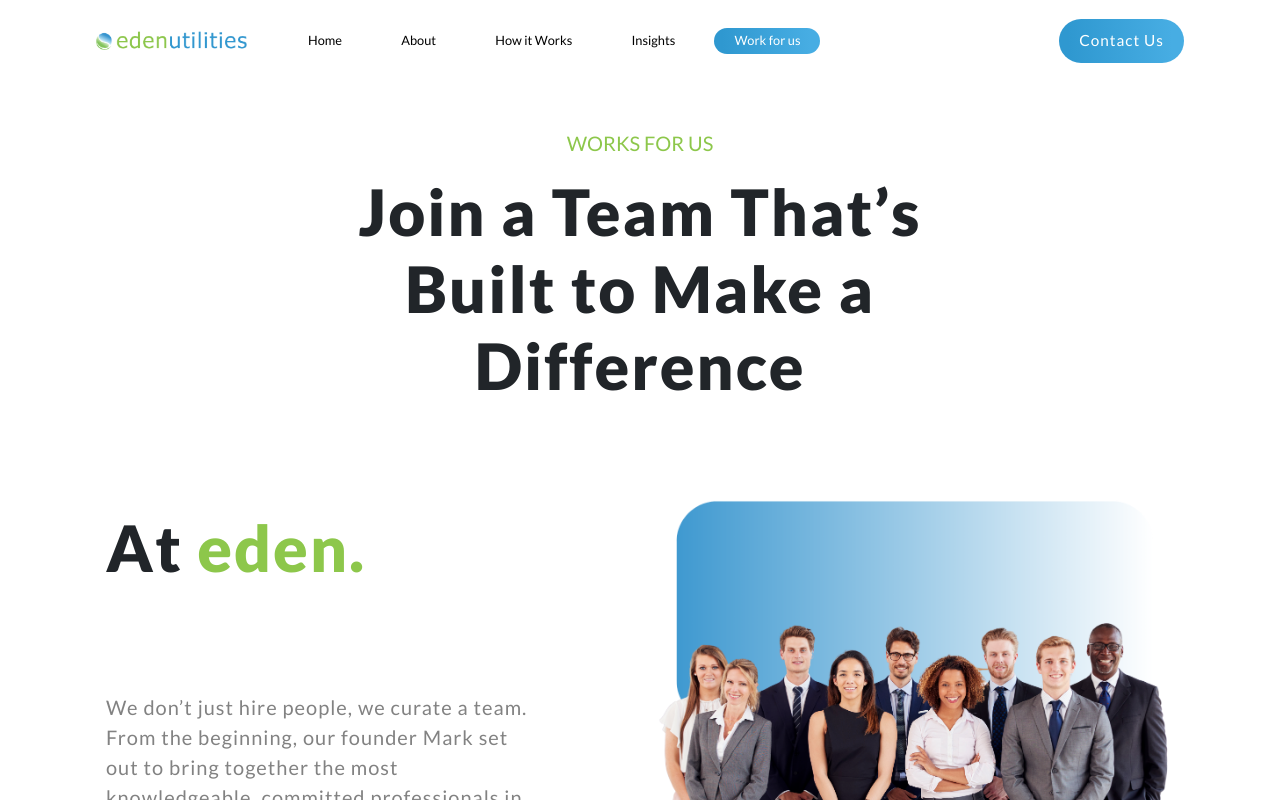
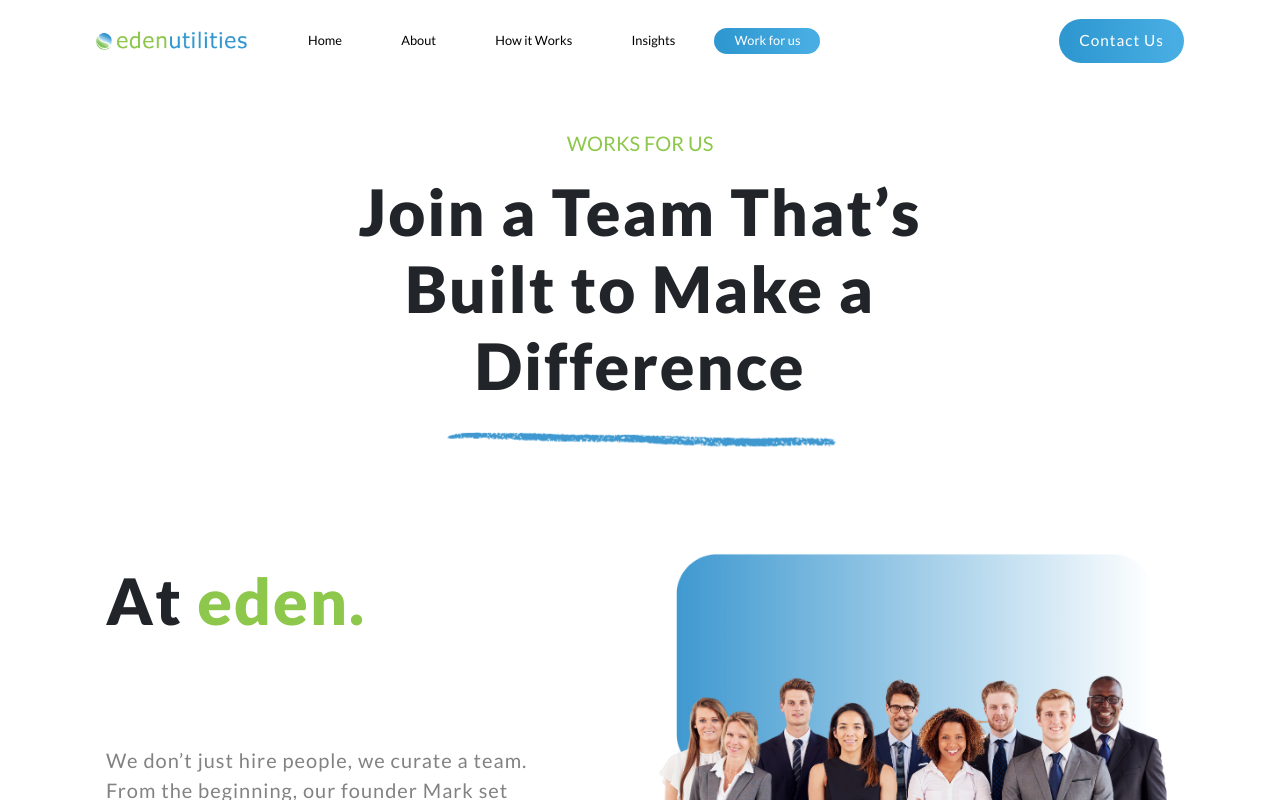
Before and after one commit to simran-vopro/eden-new, a React (Vite) app: page /work-for-us in a window 1280 px wide. Shown: the top 800 px of the page. Built offline with nearby package versions, Linux system fonts and the light colour scheme.

Commit message:
added line bottom img to career page

```diff
--- a/src/components/stylesheets/works.css
+++ b/src/components/stylesheets/works.css
@@ -509,3 +509,8 @@
   padding:0 3rem;
   margin-top: 2rem;
 }
+
+
+.bottom-line {
+  width: 400px;
+}
--- a/src/components/theme/imagesPath.js
+++ b/src/components/theme/imagesPath.js
@@ -117,9 +117,11 @@ import career1 from "../../assets/career/1.png";
 import career2 from "../../assets/career/5.png";
 import star1 from "../../assets/career/8.png";
 import star2 from "../../assets/career/7.png";
+import bottom_line from "../../assets/career/line.png";
 
 
 const images = {
+  bottom_line,
   career1,
   career2,
   star1,
--- a/src/screens/career.jsx
+++ b/src/screens/career.jsx
@@ -81,10 +81,12 @@ const Career = () => {
 
       <div className="header-bottom-space"></div>
 
-      <div className="mt-2 mt-md-5">
+      <div className="mt-2 mt-md-5 d-flex flex-column justify-content-center align-items-center">
         <p className="green-text fs-5 text-center">WORKS FOR US</p>
         <h1 className="fw-bold text-center text-normal mb-4 title-breadcrump">Join a Team That’s<br></br>
           Built to Make a<br></br> Difference</h1>
+
+        <img src={images.bottom_line} alt="bottom_line" className="img-fluid bottom-line" />
       </div>
 
 
```
Also changed, not shown: src/assets/career/line.png (added).
